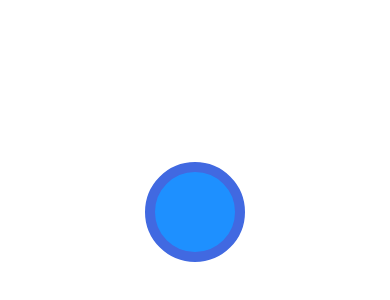
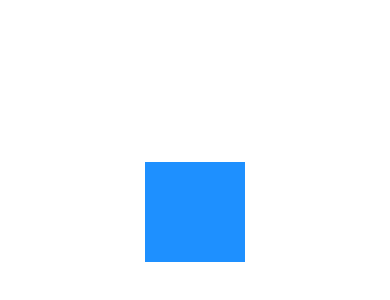
Before and after one commit to hanseltertius/DoneWithIt, a React Native app: screen / in a window 390 px wide. Shown: the part 210-510 px from the top of the page. Built offline with nearby package versions, Linux system fonts and the light colour scheme.

Commit message:
Apply Shadows

```diff
--- a/App.js
+++ b/App.js
@@ -15,9 +15,7 @@ export default function App() {
           backgroundColor: 'dodgerblue',
           width: 100,
           height: 100,
-          borderWidth: 10,
-          borderColor: 'royalblue',
-          borderRadius: 50,
+          elevation: 20
         }} />
     </View>
   );
```
